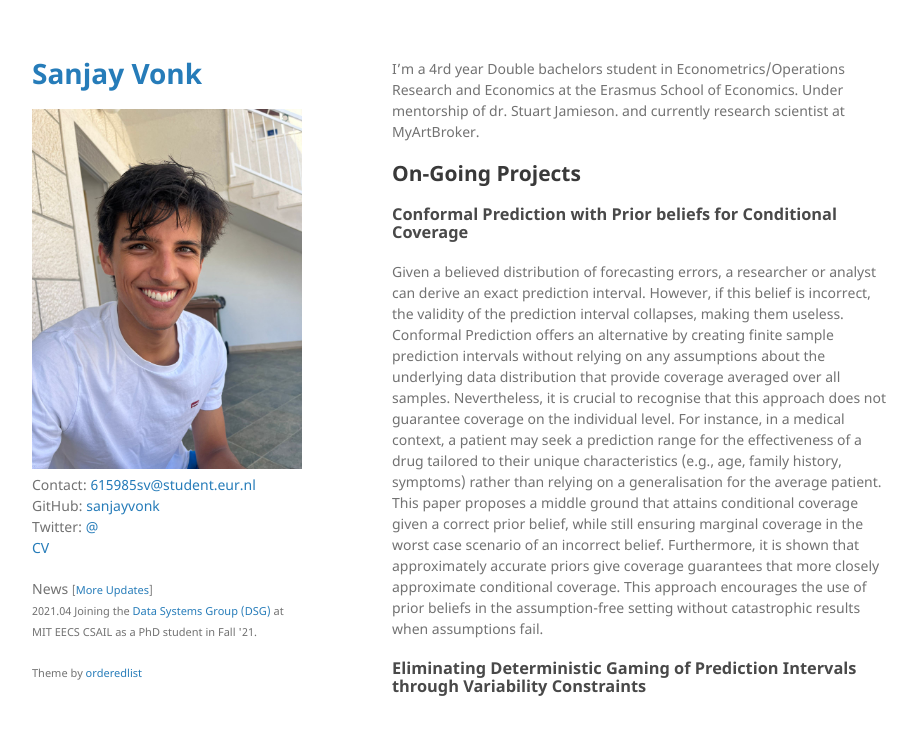
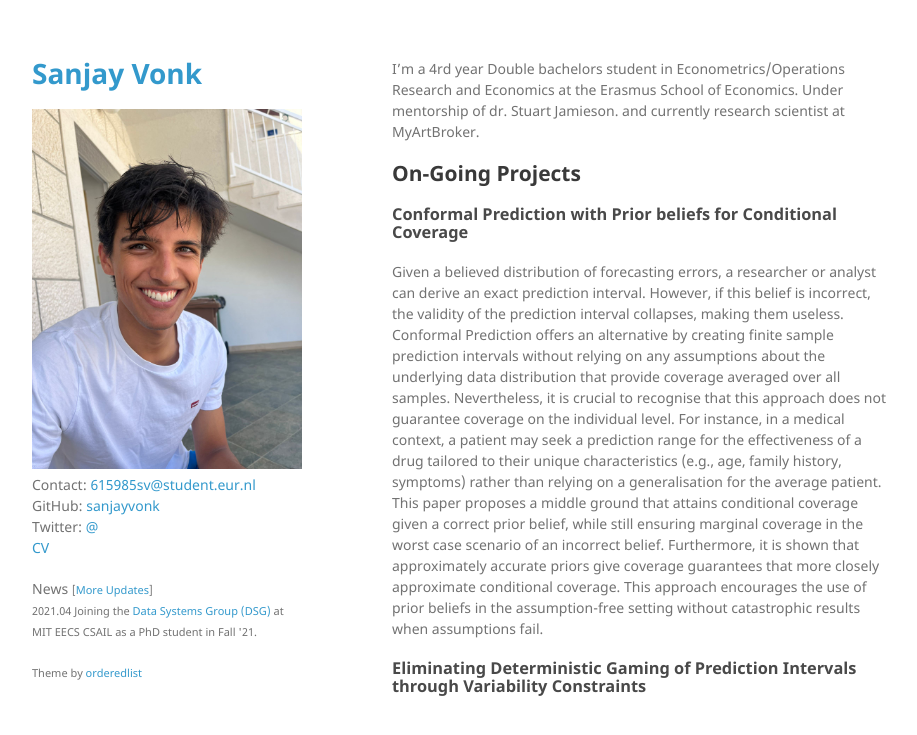
Before and after one commit to sanjayvonk/sanjayvonk.github.io, a Jekyll site: the page built from index.md, in a window 1280 px wide. Shown: the top 735 px of the page, without its empty margins (178-1095 px from the left). Built offline with Jekyll 4.4.1, drawn with Linux system fonts in a browser that asks for light colours.

Commit message:
Lighter Link color

```diff
--- a/_sass/jekyll-theme-minimal.scss
+++ b/_sass/jekyll-theme-minimal.scss
@@ -35,7 +35,7 @@ h3, h4, h5, h6 {
 }
 
 a {
-  color:#267CB9;
+  color:#39c;
   text-decoration:none;
 }
 
```
